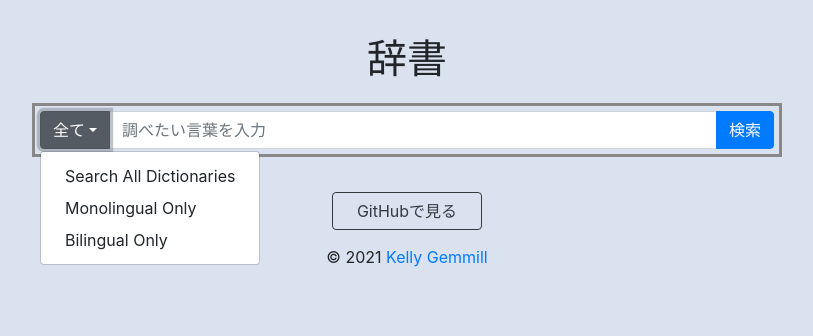
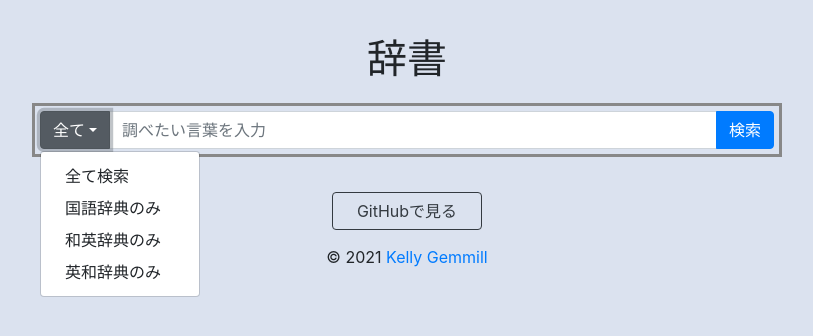
Before and after one commit to kellygemmill/Dictionary, a React (Create React App) app in the folder dictionary-frontend/: page / in a window 1280 px wide. Both pictures are taken after a click on the button "全て". Shown: the top 336 px of the page, without its empty margins (233-1046 px from the left). Built offline with nearby package versions, Linux system fonts and the light colour scheme.

Commit message:
Additional updates to search bar

```diff
--- a/dictionary-frontend/src/components/Results.js
+++ b/dictionary-frontend/src/components/Results.js
@@ -2,7 +2,7 @@ import React from 'react'
 import SingleResult from './SingleResult'
 
 const Results = ({result}) => {
-    // console.log(parsed)
+    console.log(result)
     // parsed.map((value,idx) => console.log(value))
     return (
         <div>
--- a/dictionary-frontend/src/components/SearchArea.js
+++ b/dictionary-frontend/src/components/SearchArea.js
@@ -2,7 +2,6 @@ import React, { useState } from 'react'
 import axios from 'axios'
 import Results from './Results'
 import Button from 'react-bootstrap/Button'
-import ButtonGroup from 'react-bootstrap/ButtonGroup'
 import InputGroup from 'react-bootstrap/InputGroup'
 import Dropdown from 'react-bootstrap/Dropdown'
 import DropdownButton from 'react-bootstrap/DropdownButton'
@@ -11,12 +10,13 @@ import { Text } from '../containers/Language'
 
 const SearchArea = () => {
     const [query, setQuery] = useState('')
-    const [dictionaryType, setDictionaryType] = useState(Text({"textId": "all"}))
+    const [dictionaryType, setDictionaryType] = useState(Text({'textId': 'all'}))
     const [result,setResult] = useState([])
 
     const lookupWord = () => {
+        const apiAddr = 'http://localhost:8080'
         axios
-            .get(`http://localhost:8080/api/entry/${query}`)
+            .get(`${apiAddr}/api/entry/${query}?type=${dictionaryType}`)
             .then(response => {
                 setResult(response.data)
                 console.log(result)
@@ -44,10 +44,11 @@ const SearchArea = () => {
             <div>
                 <InputGroup className='search-bar' size='md'>
 
-                    <DropdownButton as={InputGroup.Prepend} variant='secondary' id='type-dropdown' title={Text({"textId": dictionaryType})}>
-                        <Dropdown.Item id='all' onClick={handleDictionaryType}>Search All Dictionaries</Dropdown.Item>
-                        <Dropdown.Item id='monolingual' onClick={handleDictionaryType}>Monolingual Only</Dropdown.Item>
-                        <Dropdown.Item id='bilingual' onClick={handleDictionaryType}>Bilingual Only</Dropdown.Item>
+                    <DropdownButton as={InputGroup.Prepend} variant='secondary' id='type-dropdown' title={Text({'textId': dictionaryType})}>
+                        <Dropdown.Item id='all' onClick={handleDictionaryType}><Text textId="allDescription" /></Dropdown.Item>
+                        <Dropdown.Item id='jj' onClick={handleDictionaryType}><Text textId="jjDescription" /></Dropdown.Item>
+                        <Dropdown.Item id='je' onClick={handleDictionaryType}><Text textId="jeDescription" /></Dropdown.Item>
+                        <Dropdown.Item id='ej' onClick={handleDictionaryType}><Text textId="ejDescription" /></Dropdown.Item>
                     </DropdownButton>
 
                     <FormControl
--- a/dictionary-frontend/src/languages/en.json
+++ b/dictionary-frontend/src/languages/en.json
@@ -4,6 +4,11 @@
     "searchButton": "Search",
     "viewOnGitHub": "View on GitHub",
     "all": "All",
-    "monolingual": "J-J",
-    "bilingual": "J-E"
+    "jj": "J-J",
+    "je": "J-E",
+    "ej": "E-J",
+    "allDescription": "Search All Dictionaries",
+    "jjDescription": "Japanese to Japanese Only",
+    "jeDescription": "Japanese to English Only",
+    "ejDescription": "English to Japanese Only"
 }
--- a/dictionary-frontend/src/languages/jp.json
+++ b/dictionary-frontend/src/languages/jp.json
@@ -4,6 +4,11 @@
     "searchButton": "検索",
     "viewOnGitHub": "GitHubで見る",
     "all": "全て",
-    "monolingual": "国語",
-    "bilingual": "和英"
+    "jj": "国語",
+    "je": "和英",
+    "ej": "英和",
+    "allDescription": "全て検索",
+    "jjDescription": "国語辞典のみ",
+    "jeDescription": "和英辞典のみ",
+    "ejDescription": "英和辞典のみ"
 }
```
Also changed, not shown: dictionary-frontend/src/components/SearchBar.js (deleted, +0 -18 lines).
